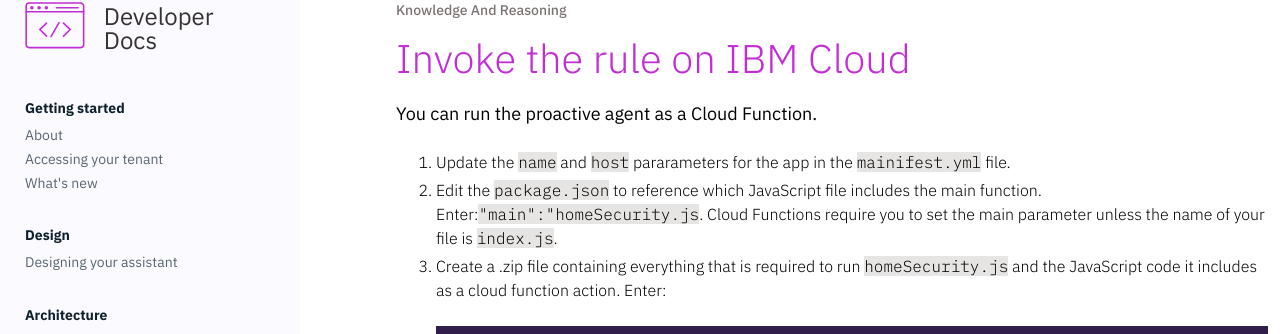
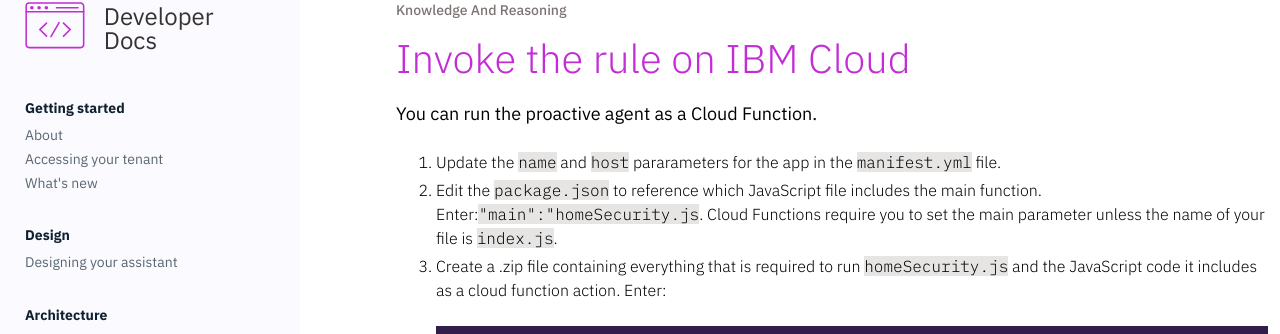
Before and after one commit to Watson-Personal-Assistant/developer, a Jekyll site: the page built from _content/knowledge/create-cloudfunction.md, in a window 1280 px wide. Shown: the part 98-432 px from the top of the page. Built offline with Jekyll 4.4.1, drawn with Linux system fonts in a browser that asks for light colours; some web fonts are replaced.

Commit message:
Update create-cloudfunction.md

````diff
--- a/_content/knowledge/create-cloudfunction.md
+++ b/_content/knowledge/create-cloudfunction.md
@@ -4,7 +4,7 @@
 ---
 You can run the proactive agent as a Cloud Function.
 
-1. Update the `name` and `host` pararameters for the app in the `mainifest.yml` file.
+1. Update the `name` and `host` pararameters for the app in the `manifest.yml` file.
 2. Edit the `package.json` to reference which JavaScript file includes the main function. Enter:`"main":"homeSecurity.js`. Cloud Functions require you to set the main parameter unless the name of your file is `index.js`.
 3. Create a .zip file containing everything that is required to run `homeSecurity.js` and the JavaScript code it includes as a cloud function action. Enter:
   ```
````
